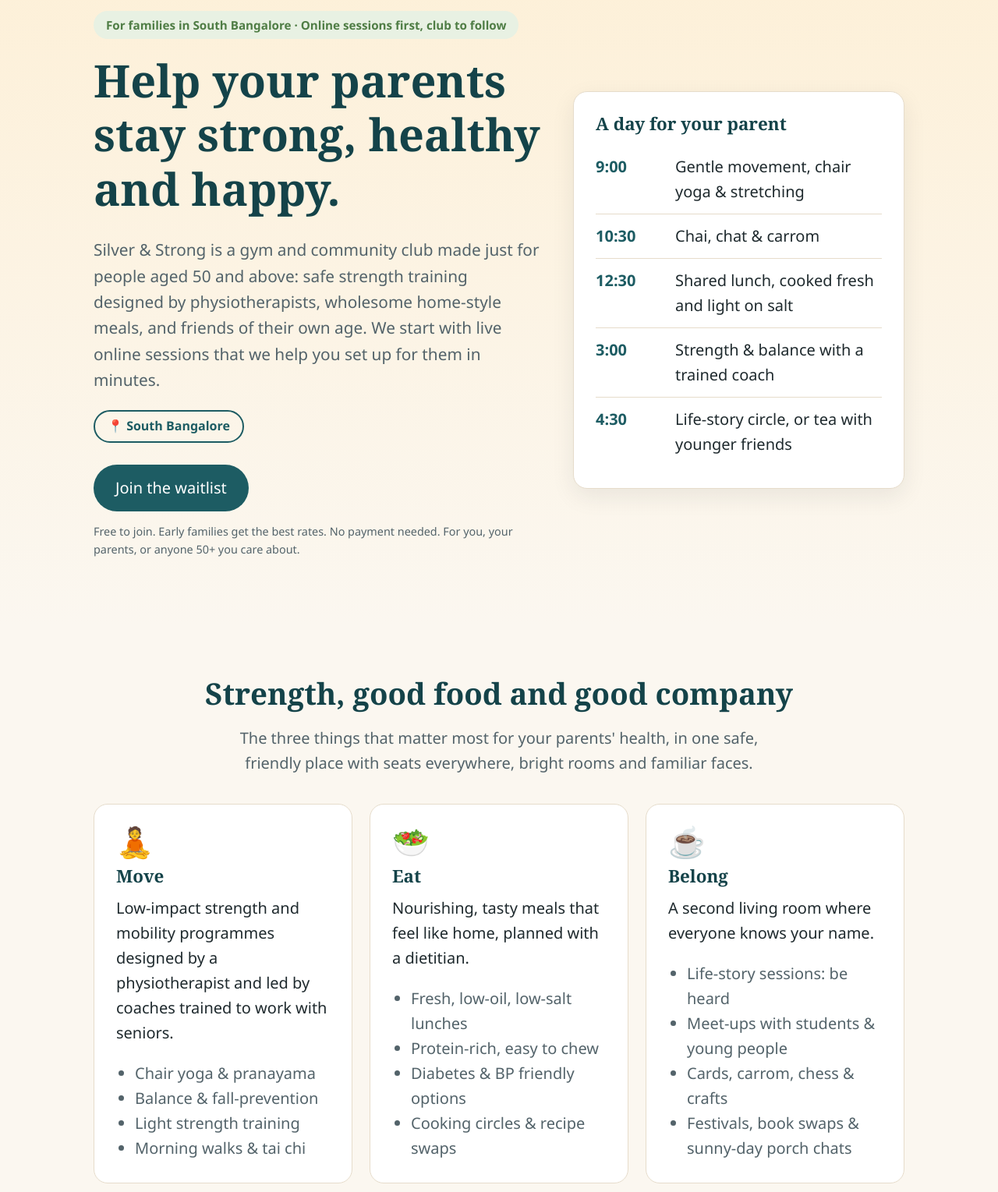
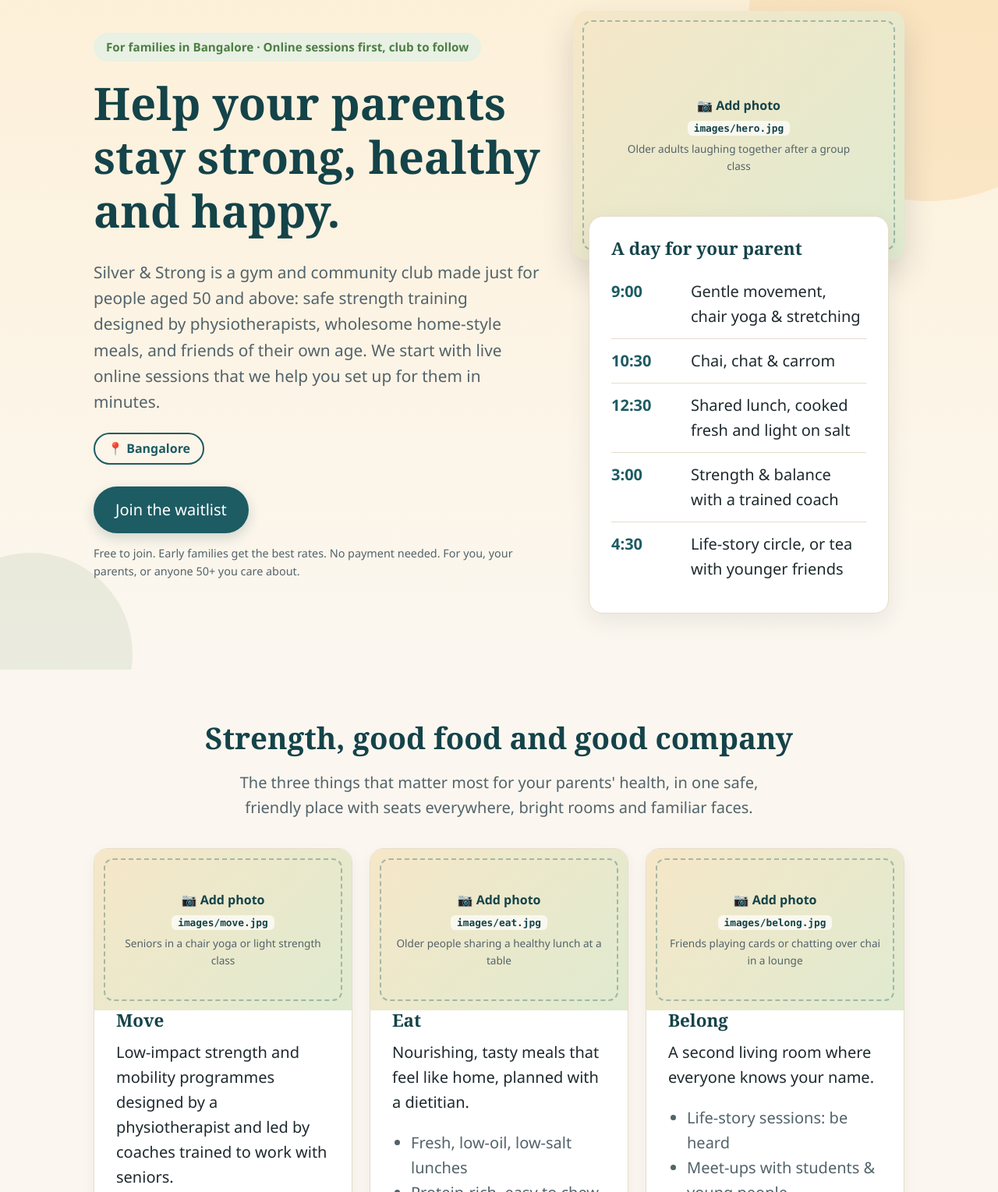
Before and after one commit to srohan8/SilvernStrong, a plain HTML site: page index.html in a window 1280 px wide. Shown: the part 127-1656 px from the top of the page at 78% size. Drawn offline with Linux system fonts and the light colour scheme.

Commit message:
Redesign site with photo placeholders; Bangalore wording
Co-Authored-By: Claude Sonnet 5.5 <noreply@anthropic.com>

```diff
--- a/index.html
+++ b/index.html
@@ -96,14 +96,42 @@
   .admin{display:none;background:#fff8e1;border:2px dashed var(--saffron);border-radius:14px;padding:18px;margin-top:20px;color:var(--ink)}
   .admin.show{display:block}
 
+  /* ---- Photos: drop files into /images using the names shown on each placeholder ---- */
+  .photo{position:relative;margin:0;overflow:hidden;border-radius:var(--radius);background:linear-gradient(135deg,#f6e7c8,#dfeacf)}
+  .photo .ph{position:absolute;inset:12px;border:2px dashed rgba(29,92,99,.35);border-radius:calc(var(--radius) - 6px);display:flex;flex-direction:column;align-items:center;justify-content:center;gap:6px;text-align:center;padding:12px;color:var(--teal-dark)}
+  .photo .ph b{font-size:1rem}
+  .photo .ph span{font:600 .8rem ui-monospace,Consolas,monospace;background:rgba(255,255,255,.7);padding:2px 8px;border-radius:6px}
+  .photo .ph em{font-size:.85rem;color:var(--muted);font-style:normal;max-width:22em}
+  .photo img{position:absolute;inset:0;width:100%;height:100%;object-fit:cover;display:block}
+  .r-wide{aspect-ratio:4/3}.r-card{aspect-ratio:16/10}.r-tall{aspect-ratio:4/5}
+
+  .hero{position:relative;overflow:hidden}
+  .hero::before{content:"";position:absolute;width:460px;height:460px;border-radius:50%;background:rgba(233,162,59,.16);right:-140px;top:-160px}
+  .hero::after{content:"";position:absolute;width:260px;height:260px;border-radius:50%;background:rgba(79,125,69,.10);left:-90px;bottom:-110px}
+  .hero .wrap{position:relative;z-index:1}
+  .hero-visual .photo{box-shadow:0 18px 40px rgba(31,42,46,.16)}
+  .hero-visual .hero-card{position:relative;margin:-56px 20px 0}
+  .btn{box-shadow:0 6px 16px rgba(20,67,73,.18)}
+  .card{box-shadow:0 6px 18px rgba(31,42,46,.05);transition:transform .2s,box-shadow .2s}
+  .card:hover{transform:translateY(-3px);box-shadow:0 14px 30px rgba(31,42,46,.10)}
+  .card.has-photo{padding:0 0 28px;overflow:hidden}
+  .card.has-photo .photo{border-radius:0}
+  .card.has-photo .ic{display:none}
+  .card.has-photo > :not(figure){margin-inline:28px}
+  .card.has-photo figure + *{margin-top:22px}
+  .split{display:grid;grid-template-columns:.85fr 1.15fr;gap:44px;align-items:center}
+  .split .why{grid-template-columns:1fr;gap:20px}
+
   @media (max-width:860px){
+    .split{grid-template-columns:1fr}
+    .hero-visual .hero-card{margin:-40px 12px 0}
     body{font-size:19px}
     section{padding-block:48px}
     .hero .grid,.signup .grid,.three,.three.two,.why{grid-template-columns:1fr}
     .row2,.opts{grid-template-columns:1fr}
     .hide-sm{display:none}
   }
-  @media (prefers-reduced-motion:reduce){html{scroll-behavior:auto}}
+  @media (prefers-reduced-motion:reduce){html{scroll-behavior:auto}.card{transition:none}.card:hover{transform:none}}
 </style>
 </head>
 <body>
@@ -120,15 +148,17 @@
 <section class="hero">
   <div class="wrap grid">
     <div>
-      <span class="pill">For families in South Bangalore · Online sessions first, club to follow</span>
+      <span class="pill">For families in Bangalore · Online sessions first, club to follow</span>
       <h1>Help your parents stay strong, healthy and happy.</h1>
       <p class="lead">Silver &amp; Strong is a gym and community club made just for people aged 50 and above: safe strength training designed by physiotherapists, wholesome home-style meals, and friends of their own age. We start with live online sessions that we help you set up for them in minutes.</p>
       <div class="cities" aria-label="Launching in">
-        <span>📍 South Bangalore</span>
+        <span>📍 Bangalore</span>
       </div>
       <a class="btn" href="#join">Join the waitlist</a>
       <p class="fine" style="margin-top:14px">Free to join. Early families get the best rates. No payment needed. For you, your parents, or anyone 50+ you care about.</p>
     </div>
+    <div class="hero-visual">
+    <figure class="photo r-wide"><div class="ph"><b>📷 Add photo</b><span>images/hero.jpg</span><em>Older adults laughing together after a group class</em></div><img src="images/hero.jpg" alt="Older adults laughing together after a group exercise class" onerror="this.remove()"></figure>
     <aside class="hero-card" aria-label="A sample day">
       <h3>A day for your parent</h3>
       <ul>
@@ -139,6 +169,7 @@
         <li><span class="t">4:30</span><span>Life-story circle, or tea with younger friends</span></li>
       </ul>
     </aside>
+    </div>
   </div>
 </section>
 
@@ -149,19 +180,22 @@
       <p class="lead">The three things that matter most for your parents' health, in one safe, friendly place with seats everywhere, bright rooms and familiar faces.</p>
     </div>
     <div class="three">
-      <article class="card">
+      <article class="card has-photo">
+        <figure class="photo r-card"><div class="ph"><b>📷 Add photo</b><span>images/move.jpg</span><em>Seniors in a chair yoga or light strength class</em></div><img src="images/move.jpg" alt="Seniors in a gentle chair yoga class" loading="lazy" onerror="this.remove()"></figure>
         <div class="ic" aria-hidden="true">🧘</div>
         <h3>Move</h3>
         <p>Low-impact strength and mobility programmes designed by a physiotherapist and led by coaches trained to work with seniors.</p>
         <ul><li>Chair yoga &amp; pranayama</li><li>Balance &amp; fall-prevention</li><li>Light strength training</li><li>Morning walks &amp; tai chi</li></ul>
       </article>
-      <article class="card">
+      <article class="card has-photo">
+        <figure class="photo r-card"><div class="ph"><b>📷 Add photo</b><span>images/eat.jpg</span><em>Older people sharing a healthy lunch at a table</em></div><img src="images/eat.jpg" alt="Older people sharing a healthy lunch together" loading="lazy" onerror="this.remove()"></figure>
         <div class="ic" aria-hidden="true">🥗</div>
         <h3>Eat</h3>
         <p>Nourishing, tasty meals that feel like home, planned with a dietitian.</p>
         <ul><li>Fresh, low-oil, low-salt lunches</li><li>Protein-rich, easy to chew</li><li>Diabetes &amp; BP friendly options</li><li>Cooking circles &amp; recipe swaps</li></ul>
       </article>
-      <article class="card">
+      <article class="card has-photo">
+        <figure class="photo r-card"><div class="ph"><b>📷 Add photo</b><span>images/belong.jpg</span><em>Friends playing cards or chatting over chai in a lounge</em></div><img src="images/belong.jpg" alt="Friends playing cards and chatting over tea" loading="lazy" onerror="this.remove()"></figure>
         <div class="ic" aria-hidden="true">☕</div>
         <h3>Belong</h3>
         <p>A second living room where everyone knows your name.</p>
@@ -175,7 +209,7 @@
   <div class="wrap">
     <div class="center" style="margin-bottom:36px">
       <h2>Start from home. Grow into a club.</h2>
-      <p class="lead">Silver &amp; Strong is hybrid. We begin with online sessions your parents can join from their own sofa, then open our club in South Bangalore. Online members stay part of it all.</p>
+      <p class="lead">Silver &amp; Strong is hybrid. We begin with online sessions your parents can join from their own sofa, then open our club in Bangalore. Online members stay part of it all.</p>
     </div>
     <div class="three">
       <article class="card">
@@ -204,7 +238,7 @@
         <ul>
           <li>Movement studio, community kitchen and lounge</li>
           <li>Daily programme, with classes streamed for online members</li>
-          <li>South Bangalore first, around Vijaya Bank Layout</li>
+          <li>Around Vijaya Bank Layout, Bangalore</li>
         </ul>
       </article>
     </div>
@@ -214,6 +248,8 @@
 <section class="alt-bg">
   <div class="wrap">
     <h2 class="center" style="margin-bottom:36px">Why families choose us</h2>
+    <div class="split">
+    <figure class="photo r-tall"><div class="ph"><b>📷 Add photo</b><span>images/family.jpg</span><em>An adult son or daughter smiling with their parent</em></div><img src="images/family.jpg" alt="An adult daughter smiling with her mother" loading="lazy" onerror="this.remove()"></figure>
     <div class="why">
       <div><span class="tick">✓</span><p><b>Peace of mind for you</b>A simple update for the family on how your parent is doing, how often they attend, and how their strength is improving, wherever you live.</p></div>
       <div><span class="tick">✓</span><p><b>Safe, physio-designed training</b>Every member gets a simple check-in with our physiotherapy team, and a programme matched to their body. First-aid ready, with a quiet corner whenever you need one.</p></div>
@@ -221,19 +257,22 @@
       <div><span class="tick">✓</span><p><b>Close to home</b>Neighbourhood locations that are easy to reach, with step-free access and clean restrooms.</p></div>
       <div><span class="tick">✓</span><p><b>Their pace, their choice</b>They can come for a class, for lunch, or just for chai. Nobody is pushed.</p></div>
     </div>
+    </div>
   </div>
 </section>
 
 <section id="stories">
   <div class="wrap">
     <div class="three two">
-      <article class="card" style="background:var(--saffron-soft)">
+      <article class="card has-photo" style="background:var(--saffron-soft)">
+        <figure class="photo r-card"><div class="ph"><b>📷 Add photo</b><span>images/stories.jpg</span><em>An elder telling a story to a small attentive circle</em></div><img src="images/stories.jpg" alt="An older man telling a story to a small circle of listeners" loading="lazy" onerror="this.remove()"></figure>
         <div class="ic" aria-hidden="true">📖</div>
         <h3>Life-story sessions</h3>
         <p>Everyone has a story worth hearing. In small, friendly circles, members share memories of childhood, work, marriage, migration, festivals and food, guided by a gentle facilitator.</p>
         <p style="margin:0;color:var(--muted)">Stories can be written down or recorded into a keepsake for your family, if you wish.</p>
       </article>
-      <article class="card" style="background:var(--leaf-soft)">
+      <article class="card has-photo" style="background:var(--leaf-soft)">
+        <figure class="photo r-card"><div class="ph"><b>📷 Add photo</b><span>images/generations.jpg</span><em>A young person and an older person laughing over a phone or recipe</em></div><img src="images/generations.jpg" alt="A young person helping an older person with a phone" loading="lazy" onerror="this.remove()"></figure>
         <div class="ic" aria-hidden="true">🤝</div>
         <h3>Friends of every age</h3>
         <p>Students, young professionals and children visit to listen, learn and play. Elders teach recipes, languages and crafts, and young friends help with phones and apps in return.</p>
@@ -247,7 +286,7 @@
   <div class="wrap grid">
     <div>
       <h2>Join the waitlist</h2>
-      <p class="lead">Tell us a little about who the sessions are for and how to reach you. We will message you first when online sessions begin and when our first South Bangalore club opens. Early families get the best rates.</p>
+      <p class="lead">Tell us a little about who the sessions are for and how to reach you. We will message you first when online sessions begin and when our first Bangalore club opens. Early families get the best rates.</p>
       <p class="lead">Your answers also help us decide the classes, food and fees. Please be honest, there are no wrong answers.</p>
     </div>
 
@@ -417,7 +456,7 @@
     <details><summary>I have joint pain or diabetes. Can I still join?</summary><p>Usually yes, with your doctor's okay. We start with a check-in with our physiotherapy team, keep every exercise gentle, and adjust to what your body allows. We build strength and keep you healthy; we do not provide rehabilitation, so if you are still recovering from surgery or an injury, please finish that with your doctor or physiotherapist first.</p></details>
     <details><summary>Do I need to be fit already?</summary><p>Not at all. Every activity can be done seated or at a gentle pace. We start from where you are.</p></details>
     <details><summary>How much will it cost?</summary><p>We are still deciding, which is why we are asking you. Founding members will get the best rates. Joining the waitlist is free.</p></details>
-    <details><summary>Where exactly will the clubs open?</summary><p>First in South Bangalore, around Vijaya Bank Layout, Bilekahalli and Hulimavu, after we have built the online community. The exact neighbourhoods depend on where most people sign up, so please tell us your area.</p></details>
+    <details><summary>Where exactly will the clubs open?</summary><p>First in Bangalore, around Vijaya Bank Layout, Bilekahalli and Hulimavu, after we have built the online community. The exact neighbourhoods depend on where most people sign up, so please tell us your area.</p></details>
     <details><summary>Can my family visit or take part?</summary><p>Yes. Children and grandchildren are welcome at weekend events and festivals.</p></details>
   </div>
 </section>
```
Also changed, not shown: 1 other file.
